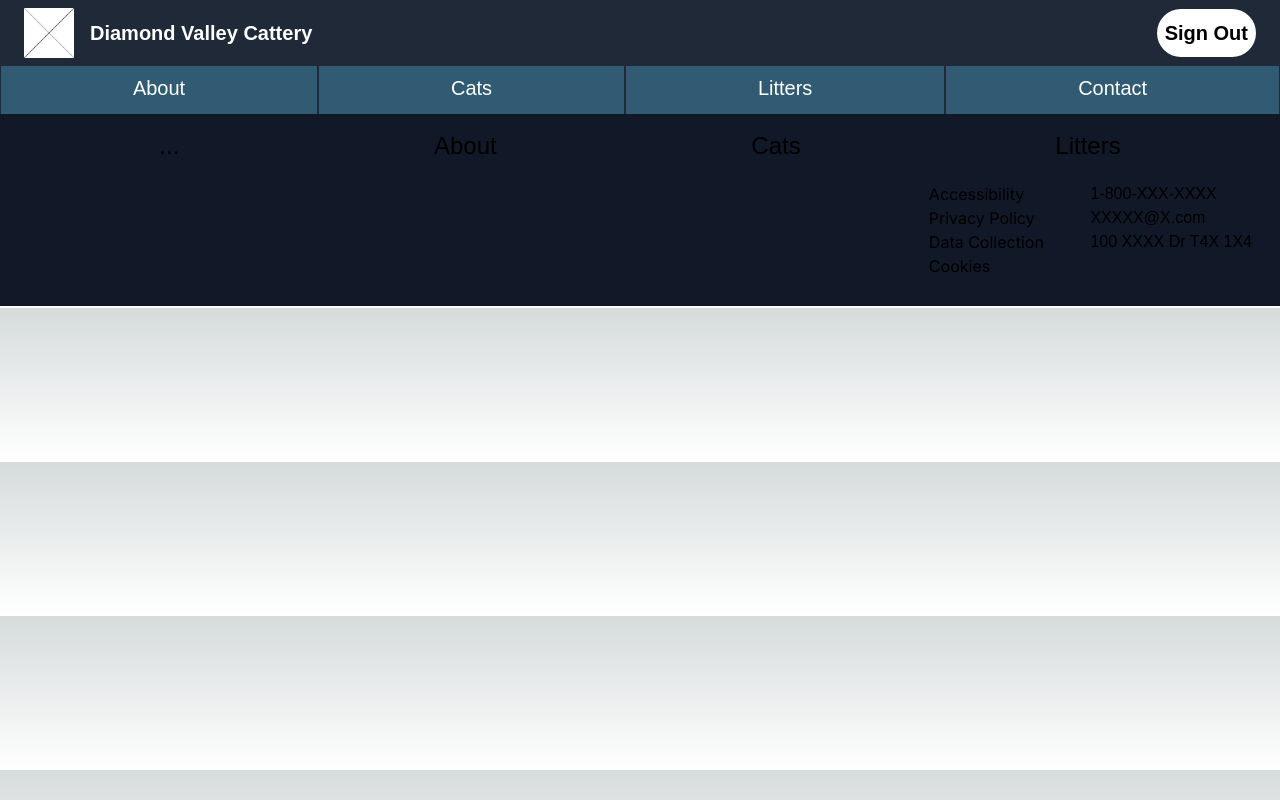
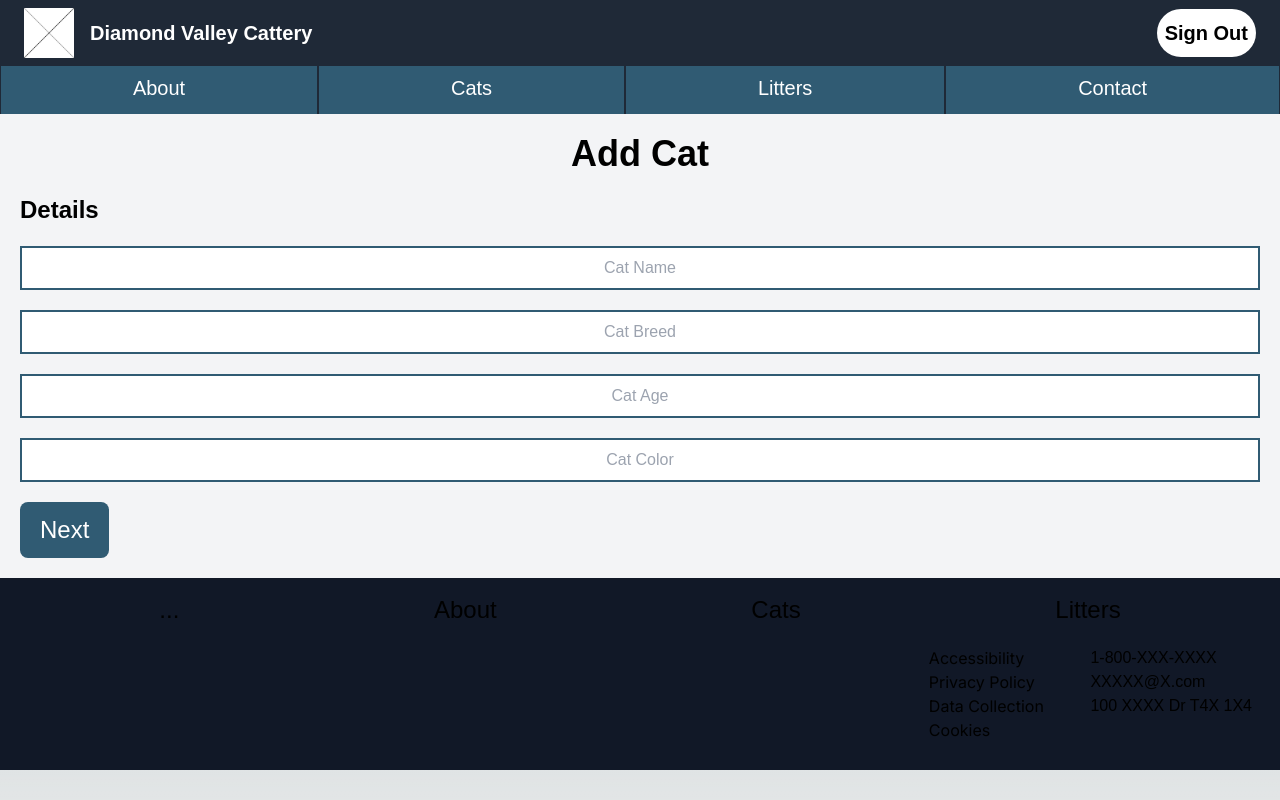
Before and after one commit to afern140/Diamond-Valley-Cattery-Website, a Next.js app: page /cats/add in a window 1280 px wide. Built offline with nearby package versions, Linux system fonts and the light colour scheme.

Commit message:
Initial Add

```diff
--- a/app/cats/add/page.js
+++ b/app/cats/add/page.js
@@ -1,8 +1,69 @@
 "use client"
 
+import { useState } from "react"
+
 export default function Page() {
+	const [cat, setCat] = useState({
+		id: 0,
+		name: null,
+		age: null,
+		color: null,
+		eye_color: null,
+		breed: null,
+		gender: null,
+		vaccinations: null,
+		conditions: null,
+		fatherID: null,
+		motherID: null,
+		children: null
+	})
+
+	const Cats = null;
+
+	const handleChange = (e) => {
+		const { name, value } = e.target;
+		setCat((prevCat) => ({ ...prevCat, [name]: value }));
+	}
+
 	return(
-		<main>
+		<main className="bg-gray-100">
+			<h1 className="text-black text-4xl text-center font-bold p-5 pb-0">Add Cat</h1>
+			<div className="flex flex-col">
+				<h2 className="text-black text-2xl font-bold p-5 pb-0">Details</h2>
+				<input
+					className="text-black p-2 m-5 mb-0 text-center border-2 border-[#305B73]"
+					type="text"
+					name="name"
+					placeholder="Cat Name"
+					value={cat.name}
+					onChange={handleChange}
+				/>
+				<input
+					className="text-black p-2 m-5 mb-0 text-center border-2 border-[#305B73]"
+					type="text"
+					name="breed"
+					placeholder="Cat Breed"
+					value={cat.breed}
+					onChange={handleChange}
+				/>
+				<input
+					className="text-black p-2 m-5 mb-0 text-center border-2 border-[#305B73]"
+					type="text"
+					name="age"
+					placeholder="Cat Age"
+					value={cat.age}
+					onChange={handleChange}
+				/>
+				<input
+					className="text-black p-2 m-5 mb-0 text-center border-2 border-[#305B73]"
+					type="text"
+					name="color"
+					placeholder="Cat Color"
+					value={cat.color}
+					onChange={handleChange}
+				/>
+			</div>
+			<button className="text-white text-2xl rounded-lg px-5 py-3 m-5 bg-[#305B73]">Next</button>
 		</main>
 	)
 }
```
